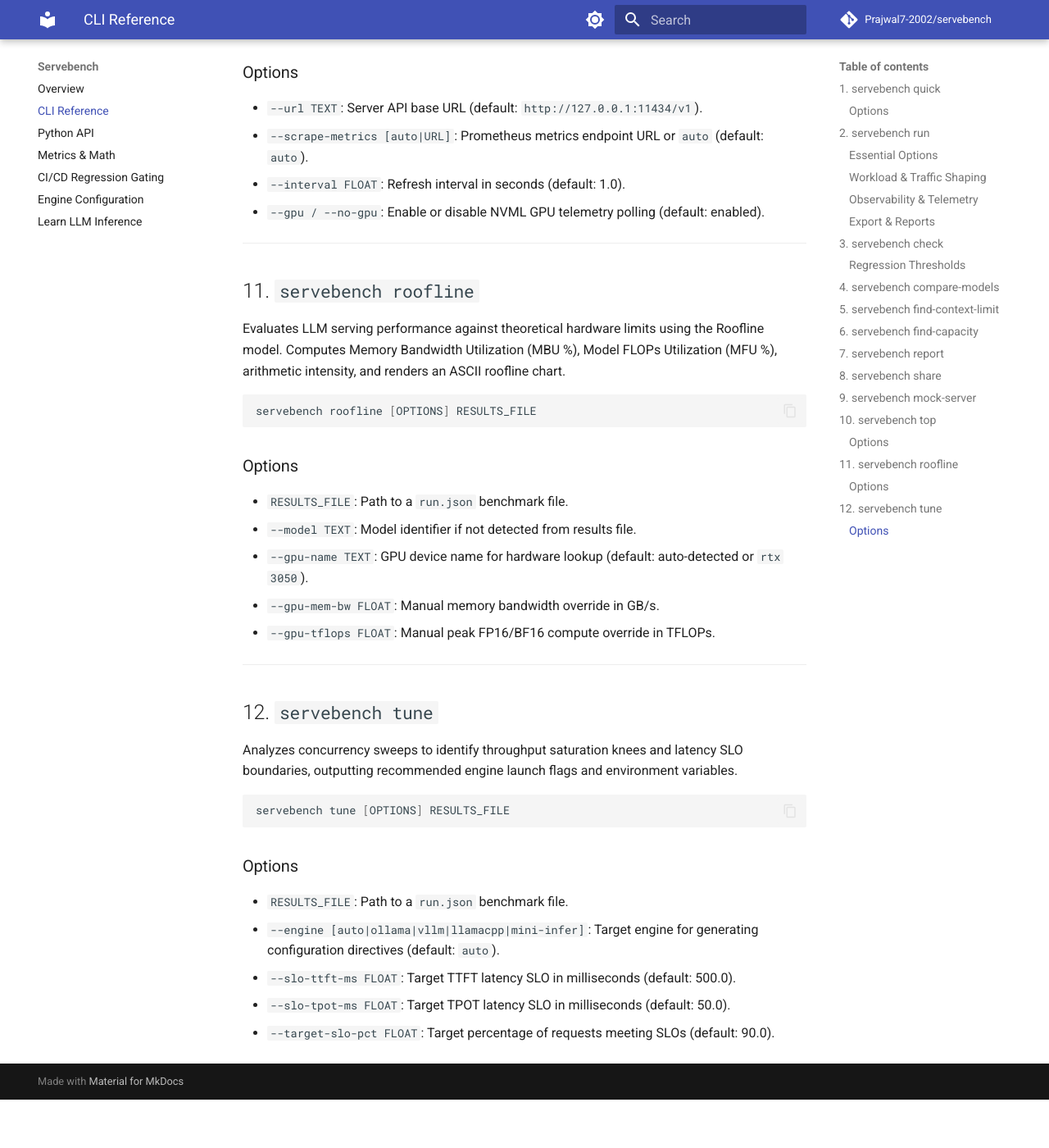
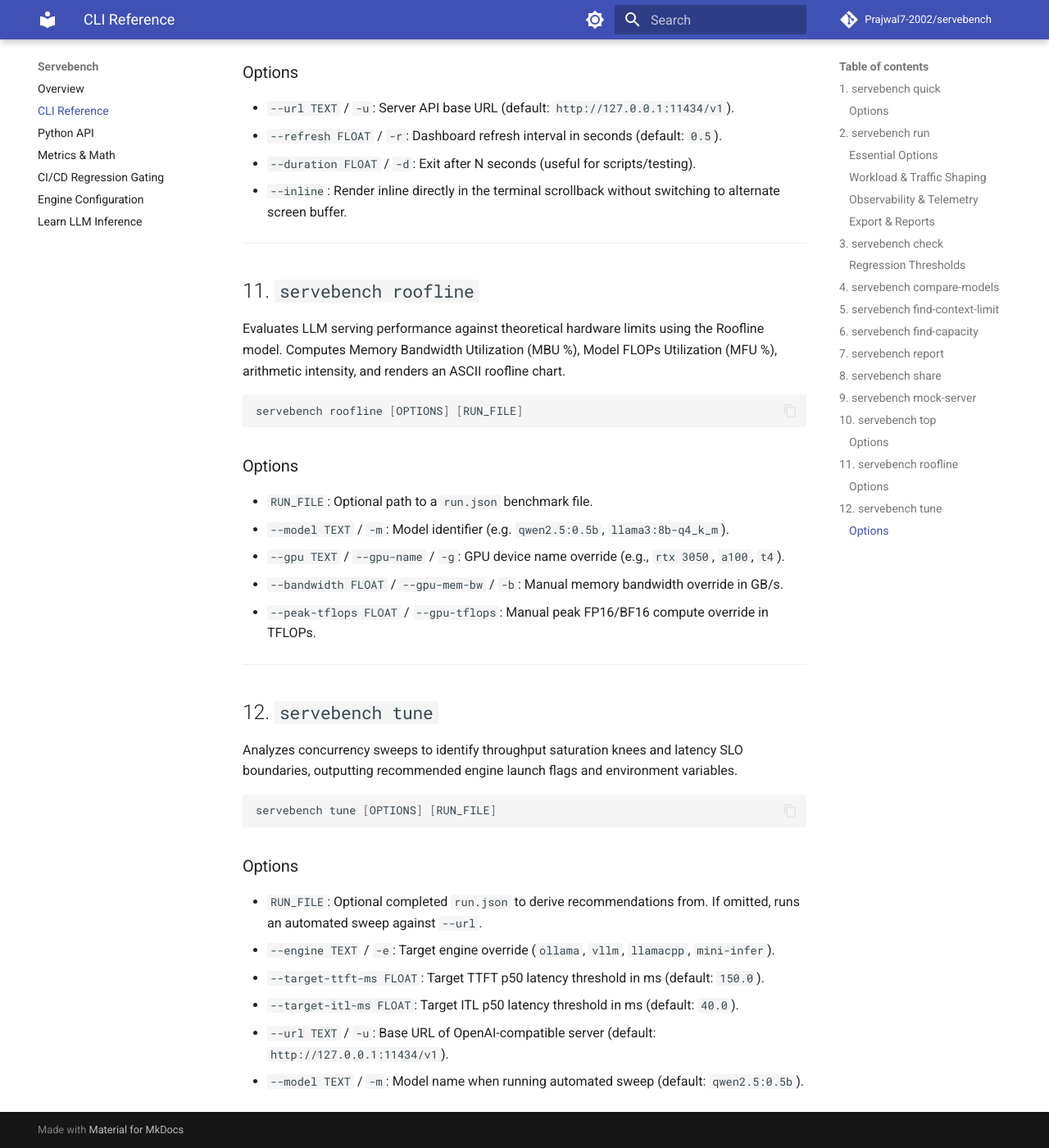
Before and after one commit to Prajwal7-2002/servebench, an MkDocs documentation site: the page built from docs/cli-reference.md, in a window 1280 px wide and 1400 px high, scrolled down 4488 px. Shown: the whole window at 82% size. Built offline with MkDocs 1.6.1 and Material for MkDocs 9.7.7, drawn with Linux system fonts in a browser that asks for light colours; comment, search, counter and statistics services are not loaded; before the commit the page ends 5829 px from its top, so only the background shows below that.

Commit message:
docs: update MkDocs site with roofline, auto-tuning, and interactive top reference

````diff
--- a/docs/cli-reference.md
+++ b/docs/cli-reference.md
@@ -157,10 +157,10 @@ servebench top [OPTIONS]
 ```
 
 ### Options
-- `--url TEXT`: Server API base URL (default: `http://127.0.0.1:11434/v1`).
-- `--scrape-metrics [auto|URL]`: Prometheus metrics endpoint URL or `auto` (default: `auto`).
-- `--interval FLOAT`: Refresh interval in seconds (default: 1.0).
-- `--gpu / --no-gpu`: Enable or disable NVML GPU telemetry polling (default: enabled).
+- `--url TEXT` / `-u`: Server API base URL (default: `http://127.0.0.1:11434/v1`).
+- `--refresh FLOAT` / `-r`: Dashboard refresh interval in seconds (default: `0.5`).
+- `--duration FLOAT` / `-d`: Exit after N seconds (useful for scripts/testing).
+- `--inline`: Render inline directly in the terminal scrollback without switching to alternate screen buffer.
 
 ---
 
@@ -169,15 +169,15 @@ servebench top [OPTIONS]
 Evaluates LLM serving performance against theoretical hardware limits using the Roofline model. Computes Memory Bandwidth Utilization (MBU %), Model FLOPs Utilization (MFU %), arithmetic intensity, and renders an ASCII roofline chart.
 
 ```bash
-servebench roofline [OPTIONS] RESULTS_FILE
+servebench roofline [OPTIONS] [RUN_FILE]
 ```
 
 ### Options
-- `RESULTS_FILE`: Path to a `run.json` benchmark file.
-- `--model TEXT`: Model identifier if not detected from results file.
-- `--gpu-name TEXT`: GPU device name for hardware lookup (default: auto-detected or `rtx 3050`).
-- `--gpu-mem-bw FLOAT`: Manual memory bandwidth override in GB/s.
-- `--gpu-tflops FLOAT`: Manual peak FP16/BF16 compute override in TFLOPs.
+- `RUN_FILE`: Optional path to a `run.json` benchmark file.
+- `--model TEXT` / `-m`: Model identifier (e.g. `qwen2.5:0.5b`, `llama3:8b-q4_k_m`).
+- `--gpu TEXT` / `--gpu-name` / `-g`: GPU device name override (e.g., `rtx 3050`, `a100`, `t4`).
+- `--bandwidth FLOAT` / `--gpu-mem-bw` / `-b`: Manual memory bandwidth override in GB/s.
+- `--peak-tflops FLOAT` / `--gpu-tflops`: Manual peak FP16/BF16 compute override in TFLOPs.
 
 ---
 
@@ -186,12 +186,13 @@ servebench roofline [OPTIONS] RESULTS_FILE
 Analyzes concurrency sweeps to identify throughput saturation knees and latency SLO boundaries, outputting recommended engine launch flags and environment variables.
 
 ```bash
-servebench tune [OPTIONS] RESULTS_FILE
+servebench tune [OPTIONS] [RUN_FILE]
 ```
 
 ### Options
-- `RESULTS_FILE`: Path to a `run.json` benchmark file.
-- `--engine [auto|ollama|vllm|llamacpp|mini-infer]`: Target engine for generating configuration directives (default: `auto`).
-- `--slo-ttft-ms FLOAT`: Target TTFT latency SLO in milliseconds (default: 500.0).
-- `--slo-tpot-ms FLOAT`: Target TPOT latency SLO in milliseconds (default: 50.0).
-- `--target-slo-pct FLOAT`: Target percentage of requests meeting SLOs (default: 90.0).
+- `RUN_FILE`: Optional completed `run.json` to derive recommendations from. If omitted, runs an automated sweep against `--url`.
+- `--engine TEXT` / `-e`: Target engine override (`ollama`, `vllm`, `llamacpp`, `mini-infer`).
+- `--target-ttft-ms FLOAT`: Target TTFT p50 latency threshold in ms (default: `150.0`).
+- `--target-itl-ms FLOAT`: Target ITL p50 latency threshold in ms (default: `40.0`).
+- `--url TEXT` / `-u`: Base URL of OpenAI-compatible server (default: `http://127.0.0.1:11434/v1`).
+- `--model TEXT` / `-m`: Model name when running automated sweep (default: `qwen2.5:0.5b`).
````
Also changed, not shown: docs/index.md (+21 -0 lines), docs/metrics-glossary.md (+36 -0 lines), docs/python-api.md (+52 -0 lines).
